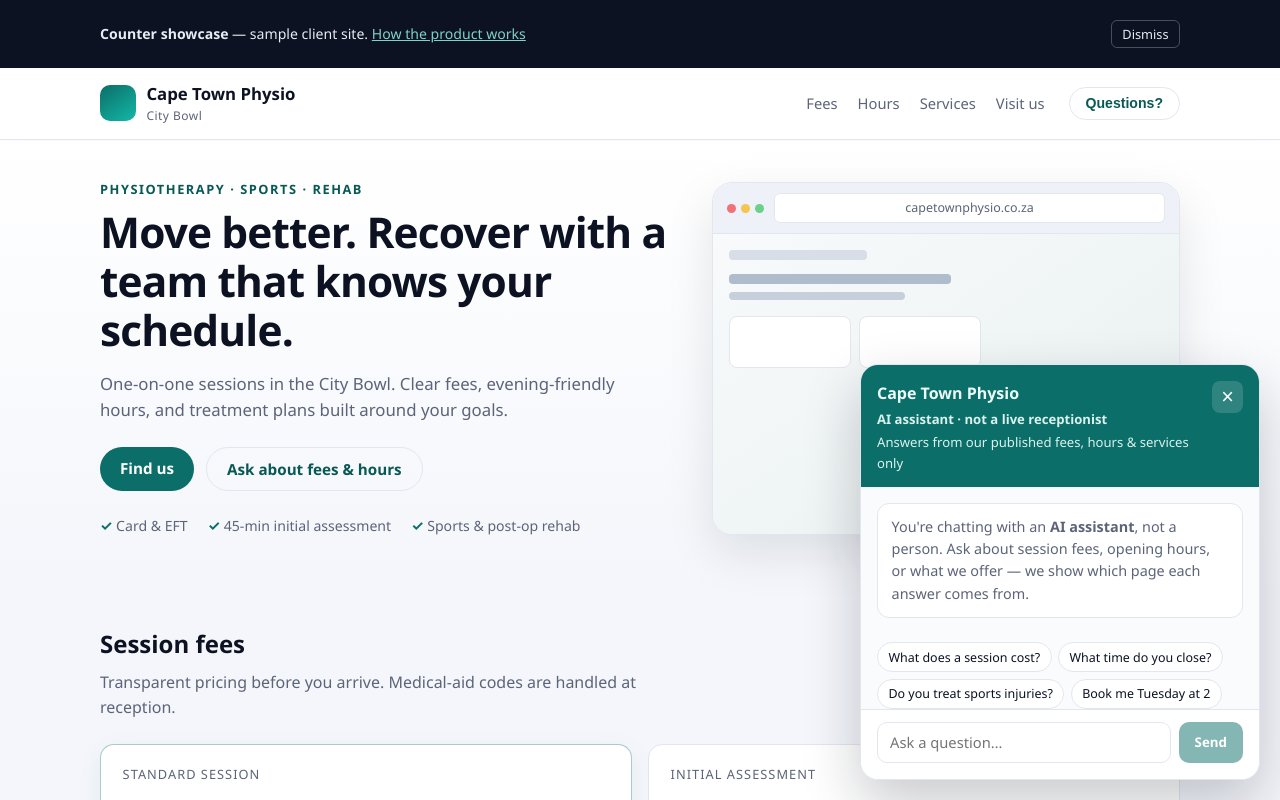
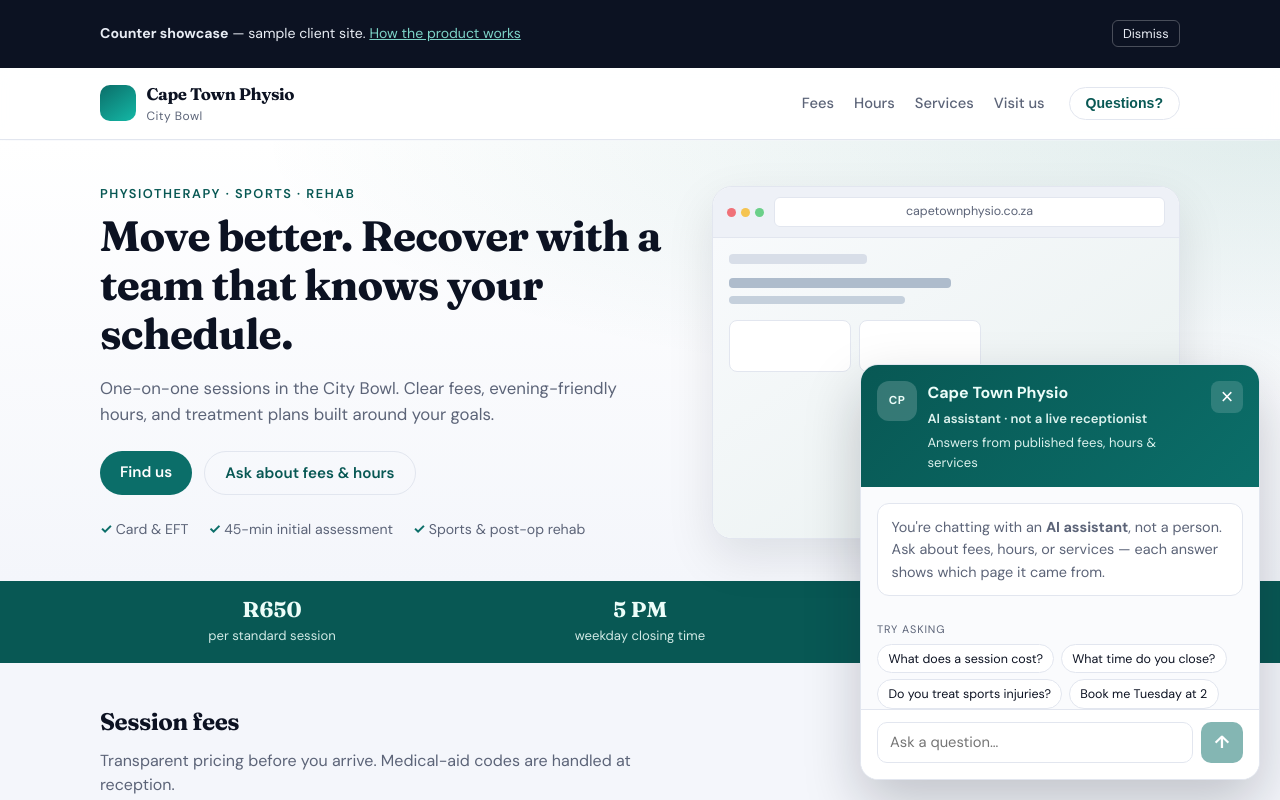
Before and after one commit to JoshStevens582/counter, a React (Vite) app in the folder frontend/: page / in a window 1280 px wide. Both pictures are taken after a click on the button "Questions?". Shown: the top 800 px of the page. Built offline with nearby package versions, Linux system fonts and the light colour scheme.

Commit message:
Polish Counter demo site and chat widget UX.
Typography, trust bar, visit CTA, typing indicator, avatars, and smoother panel motion.

Co-authored-by: Cursor <cursoragent@cursor.com>

```diff
--- a/frontend/index.html
+++ b/frontend/index.html
@@ -7,6 +7,13 @@
       name="description"
       content="Cape Town Physio — physiotherapy in the City Bowl. Session fees, hours, and services."
     />
+    <meta name="theme-color" content="#085854" />
+    <link rel="preconnect" href="https://fonts.googleapis.com" />
+    <link rel="preconnect" href="https://fonts.gstatic.com" crossorigin />
+    <link
+      href="https://fonts.googleapis.com/css2?family=DM+Sans:ital,opsz,wght@0,9..40,400;0,9..40,500;0,9..40,600;0,9..40,700&family=Fraunces:opsz,wght@9..144,600;9..144,700&display=swap"
+      rel="stylesheet"
+    />
     <title>Cape Town Physio</title>
   </head>
   <body>
--- a/frontend/src/App.tsx
+++ b/frontend/src/App.tsx
@@ -78,6 +78,23 @@ export function App() {
         </div>
       </section>
 
+      <div className="trust-bar">
+        <div className="wrap trust-bar-inner">
+          <div>
+            <strong>R650</strong>
+            <span>per standard session</span>
+          </div>
+          <div>
+            <strong>5 PM</strong>
+            <span>weekday closing time</span>
+          </div>
+          <div>
+            <strong>AI chat</strong>
+            <span>answers from this site only</span>
+          </div>
+        </div>
+      </div>
+
       <main id="main">
         <section className="wrap section" id="fees">
           <h2>Session fees</h2>
@@ -134,6 +151,8 @@ export function App() {
         </section>
 
         <section className="wrap section visit" id="visit">
+          <div className="visit-grid">
+            <div>
               <h2>Visit us</h2>
               <p>
                 14 Long Street, Cape Town City Bowl
@@ -141,9 +160,22 @@ export function App() {
                 Reception: <a href="tel:+27210000000">021 000 0000</a>
               </p>
               <p className="fine">
-            Need fees, hours, or services? Use the chat — answers come from this
-            page, not guesswork.
+                Prefer text? Open <strong>Ask AI</strong> — grounded in the fees,
+                hours, and services on this site.
               </p>
+            </div>
+            <div className="visit-card">
+              <p className="visit-card-label">Today</p>
+              <p className="visit-card-hours">Mon–Fri · Closes 5:00 PM</p>
+              <button
+                type="button"
+                className="btn btn-primary visit-card-cta"
+                onClick={() => setChatOpen(true)}
+              >
+                Open chat
+              </button>
+            </div>
+          </div>
         </section>
       </main>
 
--- a/frontend/src/ChatWidget.tsx
+++ b/frontend/src/ChatWidget.tsx
@@ -1,4 +1,4 @@
-import { FormEvent, useMemo, useState } from "react";
+import { FormEvent, useEffect, useMemo, useRef, useState } from "react";
 import ReactMarkdown from "react-markdown";
 
 import { streamChat } from "./api";
@@ -16,14 +16,44 @@ type Props = {
   onToggle: () => void;
 };
 
+function TypingIndicator() {
+  return (
+    <div className="msg-row bot" aria-live="polite" aria-label="Assistant is typing">
+      <span className="msg-avatar" aria-hidden="true">
+        AI
+      </span>
+      <div className="bubble bot typing">
+        <span className="typing-dots">
+          <i />
+          <i />
+          <i />
+        </span>
+      </div>
+    </div>
+  );
+}
+
 export function ChatWidget({ open, onToggle }: Props) {
   const [turns, setTurns] = useState<ChatTurn[]>([]);
   const [sources, setSources] = useState<RetrievedChunk[]>([]);
   const [draft, setDraft] = useState("");
   const [busy, setBusy] = useState(false);
   const [error, setError] = useState<string | null>(null);
+  const messagesRef = useRef<HTMLDivElement>(null);
 
   const historyForApi = useMemo(() => turns.slice(-12), [turns]);
+
+  const awaitingReply =
+    busy &&
+    (turns.length === 0 || turns[turns.length - 1]?.role === "user");
+
+  useEffect(() => {
+    const node = messagesRef.current;
+    if (!node) {
+      return;
+    }
+    node.scrollTop = node.scrollHeight;
+  }, [turns, busy, sources, open]);
 
   async function sendMessage(text: string) {
     const cleaned = text.trim();
@@ -76,19 +106,22 @@ export function ChatWidget({ open, onToggle }: Props) {
           className="chat-fab"
           onClick={onToggle}
           aria-expanded={false}
-          aria-label="Open chat"
+          aria-label="Open chat with AI assistant"
         >
           <span className="chat-fab-icon" aria-hidden="true" />
-          <span className="chat-fab-label">Chat</span>
+          <span className="chat-fab-label">Ask AI</span>
         </button>
       ) : null}
       {open ? (
         <section className="chat-panel" aria-label="Website chat">
           <header className="chat-header">
+            <span className="chat-header-avatar" aria-hidden="true">
+              CP
+            </span>
             <div className="chat-header-text">
               <strong>Cape Town Physio</strong>
               <p className="chat-ai-label">AI assistant · not a live receptionist</p>
-              <p>Answers from our published fees, hours &amp; services only</p>
+              <p>Answers from published fees, hours &amp; services</p>
             </div>
             <button
               type="button"
@@ -99,29 +132,36 @@ export function ChatWidget({ open, onToggle }: Props) {
               ×
             </button>
           </header>
-          <div className="chat-messages">
+          <div className="chat-messages" ref={messagesRef}>
             {turns.length === 0 ? (
               <div className="chat-welcome">
                 <p>
                   You&apos;re chatting with an <strong>AI assistant</strong>, not a
-                  person. Ask about session fees, opening hours, or what we offer —
-                  we show which page each answer comes from.
+                  person. Ask about fees, hours, or services — each answer shows
+                  which page it came from.
                 </p>
               </div>
             ) : null}
             {turns.map((turn, index) => (
               <div
-                key={`${index}-${turn.role}`}
-                className={turn.role === "user" ? "bubble user" : "bubble bot"}
+                key={`${index}-${turn.role}-${turn.content.slice(0, 24)}`}
+                className={`msg-row ${turn.role === "user" ? "user" : "bot"}`}
               >
+                {turn.role === "assistant" ? (
+                  <span className="msg-avatar" aria-hidden="true">
+                    AI
+                  </span>
+                ) : null}
+                <div className={turn.role === "user" ? "bubble user" : "bubble bot"}>
                   {turn.role === "assistant" ? (
                     <ReactMarkdown>{turn.content}</ReactMarkdown>
                   ) : (
                     turn.content
                   )}
                 </div>
+              </div>
             ))}
-            {busy ? <p className="chat-status">Typing…</p> : null}
+            {awaitingReply ? <TypingIndicator /> : null}
             {error ? <p className="chat-error">{error}</p> : null}
           </div>
           {sources.length > 0 ? (
@@ -134,7 +174,7 @@ export function ChatWidget({ open, onToggle }: Props) {
                 >
                   <header>
                     [{chunk.cite_n}] {chunk.document_title}
-                    {chunk.cited ? " · cited" : ""}
+                    {chunk.cited ? " · cited in reply" : ""}
                   </header>
                   <p>
                     {chunk.text.slice(0, 220)}
@@ -144,8 +184,10 @@ export function ChatWidget({ open, onToggle }: Props) {
               ))}
             </aside>
           ) : null}
-          {turns.length === 0 ? (
+          {!busy && turns.length < 6 ? (
             <div className="chat-suggestions">
+              <span className="chat-suggestions-label">Try asking</span>
+              <div className="chat-suggestions-chips">
                 {SUGGESTIONS.map((item) => (
                   <button
                     key={item}
@@ -157,6 +199,7 @@ export function ChatWidget({ open, onToggle }: Props) {
                   </button>
                 ))}
               </div>
+            </div>
           ) : null}
           <form className="chat-form" onSubmit={onSubmit}>
             <input
@@ -167,8 +210,8 @@ export function ChatWidget({ open, onToggle }: Props) {
               maxLength={8000}
               aria-label="Your question"
             />
-            <button type="submit" disabled={busy || !draft.trim()}>
-              Send
+            <button type="submit" disabled={busy || !draft.trim()} aria-label="Send">
+              ↑
             </button>
           </form>
         </section>
--- a/frontend/src/index.css
+++ b/frontend/src/index.css
@@ -10,10 +10,22 @@
   --accent: #c4ddd9;
   --radius: 14px;
   --shadow: 0 18px 48px rgb(12 18 34 / 10%);
-  font-family: "Segoe UI", system-ui, -apple-system, sans-serif;
+  --font-sans: "DM Sans", system-ui, -apple-system, sans-serif;
+  --font-display: "Fraunces", Georgia, serif;
+  font-family: var(--font-sans);
   line-height: 1.55;
   color: var(--ink);
   background: var(--wash);
+}
+
+h1,
+h2,
+h3,
+.brand strong,
+.pitch-header h2 {
+  font-family: var(--font-display);
+  font-weight: 700;
+  letter-spacing: -0.02em;
 }
 
 * {
@@ -127,8 +139,35 @@ a {
 }
 
 .hero {
-  padding: 2.5rem 0 3rem;
-  background: linear-gradient(180deg, #fff 0%, var(--wash) 100%);
+  padding: 2.75rem 0 2.5rem;
+  background:
+    radial-gradient(ellipse 80% 60% at 100% 0%, rgb(11 110 105 / 12%), transparent),
+    linear-gradient(180deg, #fff 0%, var(--wash) 100%);
+}
+
+.trust-bar {
+  background: var(--brand-dark);
+  color: #ecfdf9;
+  padding: 1rem 0;
+}
+
+.trust-bar-inner {
+  display: grid;
+  grid-template-columns: repeat(3, minmax(0, 1fr));
+  gap: 1.5rem;
+  text-align: center;
+}
+
+.trust-bar strong {
+  display: block;
+  font-family: var(--font-display);
+  font-size: 1.35rem;
+  line-height: 1.2;
+}
+
+.trust-bar span {
+  font-size: 0.82rem;
+  opacity: 0.88;
 }
 
 .hero-grid {
@@ -583,8 +622,41 @@ a {
   font-size: 0.95rem;
 }
 
+.visit-grid {
+  display: grid;
+  grid-template-columns: 1.2fr 0.8fr;
+  gap: 2rem;
+  align-items: start;
+}
+
 .visit p {
   margin: 0 0 0.75rem;
+}
+
+.visit-card {
+  padding: 1.35rem 1.5rem;
+  border-radius: var(--radius);
+  background: var(--surface);
+  border: 1px solid var(--line);
+  box-shadow: var(--shadow);
+}
+
+.visit-card-label {
+  margin: 0;
+  font-size: 0.75rem;
+  text-transform: uppercase;
+  letter-spacing: 0.1em;
+  color: var(--muted);
+}
+
+.visit-card-hours {
+  margin: 0.35rem 0 1rem;
+  font-size: 1.15rem;
+  font-weight: 600;
+}
+
+.visit-card-cta {
+  width: 100%;
 }
 
 .fine {
@@ -639,6 +711,12 @@ a {
 
 .chat-fab:hover {
   background: var(--brand-dark);
+  transform: translateY(-1px);
+}
+
+.chat-fab:focus-visible {
+  outline: 2px solid var(--brand-dark);
+  outline-offset: 3px;
 }
 
 .chat-fab-icon {
@@ -662,16 +740,45 @@ a {
   z-index: 31;
   overflow: hidden;
   border: 1px solid var(--line);
+  animation: chat-in 0.28s ease-out;
+}
+
+@keyframes chat-in {
+  from {
+    opacity: 0;
+    transform: translateY(12px) scale(0.98);
+  }
+  to {
+    opacity: 1;
+    transform: translateY(0) scale(1);
+  }
 }
 
 .chat-header {
   display: flex;
   align-items: flex-start;
-  justify-content: space-between;
-  gap: 0.75rem;
+  gap: 0.65rem;
   padding: 1rem 1rem 0.85rem;
-  background: var(--brand);
+  background: linear-gradient(135deg, var(--brand-dark), var(--brand));
   color: #ecfdf9;
+}
+
+.chat-header-text {
+  flex: 1;
+  min-width: 0;
+}
+
+.chat-header-avatar {
+  width: 40px;
+  height: 40px;
+  border-radius: 12px;
+  background: rgb(255 255 255 / 18%);
+  display: grid;
+  place-items: center;
+  font-size: 0.72rem;
+  font-weight: 700;
+  letter-spacing: 0.04em;
+  flex-shrink: 0;
 }
 
 .chat-header p {
@@ -695,6 +802,8 @@ a {
   font-size: 1.35rem;
   line-height: 1;
   cursor: pointer;
+  margin-left: auto;
+  flex-shrink: 0;
 }
 
 .chat-close:hover {
@@ -724,6 +833,35 @@ a {
   margin: 0;
 }
 
+.msg-row {
+  display: flex;
+  align-items: flex-end;
+  gap: 0.45rem;
+  max-width: 100%;
+}
+
+.msg-row.user {
+  justify-content: flex-end;
+}
+
+.msg-row.bot {
+  justify-content: flex-start;
+}
+
+.msg-avatar {
+  width: 28px;
+  height: 28px;
+  border-radius: 8px;
+  background: var(--brand-soft);
+  color: var(--brand-dark);
+  font-size: 0.62rem;
+  font-weight: 700;
+  display: grid;
+  place-items: center;
+  flex-shrink: 0;
+  margin-bottom: 2px;
+}
+
 .bubble {
   max-width: 88%;
   padding: 0.65rem 0.85rem;
@@ -732,14 +870,12 @@ a {
 }
 
 .bubble.user {
-  align-self: flex-end;
   background: var(--brand);
   color: #fff;
   border-bottom-right-radius: 4px;
 }
 
 .bubble.bot {
-  align-self: flex-start;
   background: #fff;
   border: 1px solid var(--line);
   border-bottom-left-radius: 4px;
@@ -749,10 +885,43 @@ a {
   margin: 0.35rem 0;
 }
 
-.chat-status {
-  color: var(--muted);
-  font-size: 0.85rem;
-  margin: 0;
+.bubble.typing {
+  padding: 0.75rem 1rem;
+}
+
+.typing-dots {
+  display: inline-flex;
+  gap: 5px;
+  align-items: center;
+}
+
+.typing-dots i {
+  width: 7px;
+  height: 7px;
+  border-radius: 50%;
+  background: var(--muted);
+  animation: typing-bounce 1.1s ease-in-out infinite;
+}
+
+.typing-dots i:nth-child(2) {
+  animation-delay: 0.15s;
+}
+
+.typing-dots i:nth-child(3) {
+  animation-delay: 0.3s;
+}
+
+@keyframes typing-bounce {
+  0%,
+  60%,
+  100% {
+    transform: translateY(0);
+    opacity: 0.45;
+  }
+  30% {
+    transform: translateY(-4px);
+    opacity: 1;
+  }
 }
 
 .chat-error {
@@ -798,11 +967,23 @@ a {
 }
 
 .chat-suggestions {
+  padding: 0.55rem 1rem 0;
+  background: #fafbfd;
+}
+
+.chat-suggestions-label {
+  display: block;
+  font-size: 0.68rem;
+  text-transform: uppercase;
+  letter-spacing: 0.08em;
+  color: var(--muted);
+  margin-bottom: 0.4rem;
+}
+
+.chat-suggestions-chips {
   display: flex;
   flex-wrap: wrap;
   gap: 0.4rem;
-  padding: 0.5rem 1rem 0;
-  background: #fafbfd;
 }
 
 .chat-suggestions button {
@@ -848,10 +1029,13 @@ a {
   border-radius: 10px;
   background: var(--brand);
   color: #fff;
-  padding: 0.6rem 1rem;
-  font-weight: 600;
+  width: 42px;
+  padding: 0.6rem 0;
+  font-weight: 700;
+  font-size: 1.1rem;
   cursor: pointer;
   font-family: inherit;
+  flex-shrink: 0;
 }
 
 .chat-form button:disabled {
@@ -862,6 +1046,15 @@ a {
 @media (max-width: 860px) {
   .nav {
     display: none;
+  }
+
+  .trust-bar-inner {
+    grid-template-columns: 1fr;
+    gap: 0.75rem;
+  }
+
+  .visit-grid {
+    grid-template-columns: 1fr;
   }
 
   .hero-grid {
@@ -878,6 +1071,21 @@ a {
 
   .card-grid {
     grid-template-columns: 1fr;
+  }
+}
+
+@media (prefers-reduced-motion: reduce) {
+  .chat-panel {
+    animation: none;
+  }
+
+  .typing-dots i {
+    animation: none;
+    opacity: 0.7;
+  }
+
+  .chat-fab:hover {
+    transform: none;
   }
 }
 
```
Lines whose indentation alone changed are shown as unchanged.
